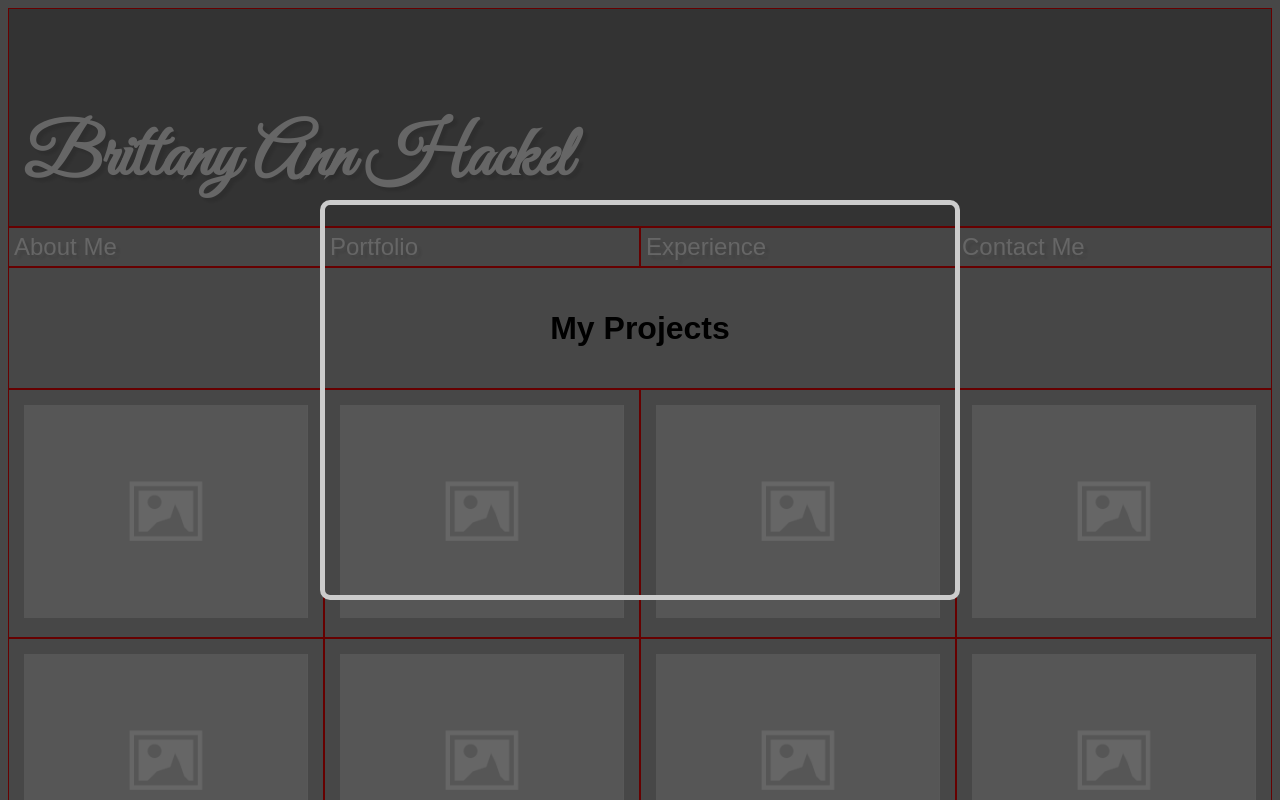
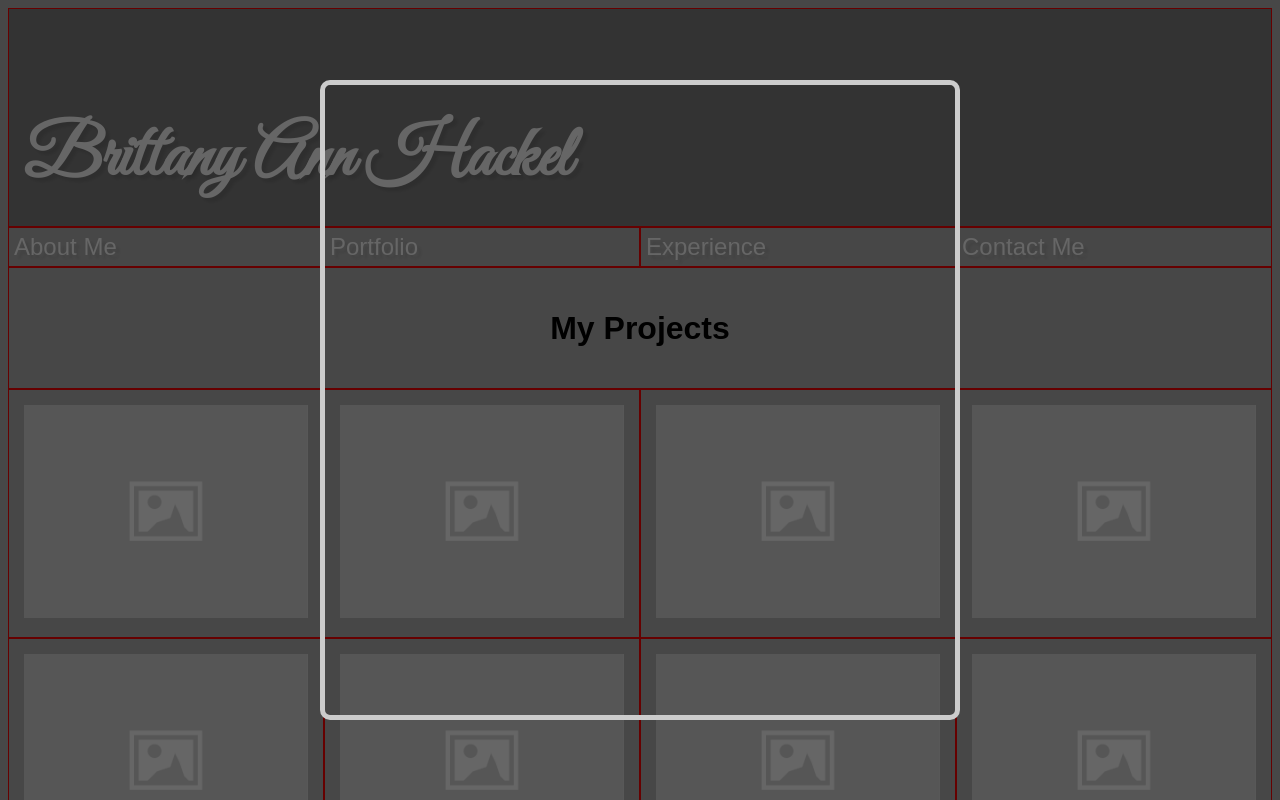
Before and after one commit to erskin19/MI362FinalProject, a PHP site: page /portfolio.php in a window 1280 px wide, after a click that opens the changed part. Run offline with PHP 8.4, Linux system fonts and the light colour scheme; some libraries are stand-ins or nearby versions.

Commit message:
changing css for popup

```diff
--- a/css/main.css
+++ b/css/main.css
@@ -97,10 +97,10 @@ header h1{
 
 #popup {
     position: fixed;
-    top: 25%;
+    top: 10%;
     right: 25%;
     width: 50%;
-    height: 50%;
+    height: 80%;
     z-index:10;
     display:none;
     border:5px solid #cccccc;
```
